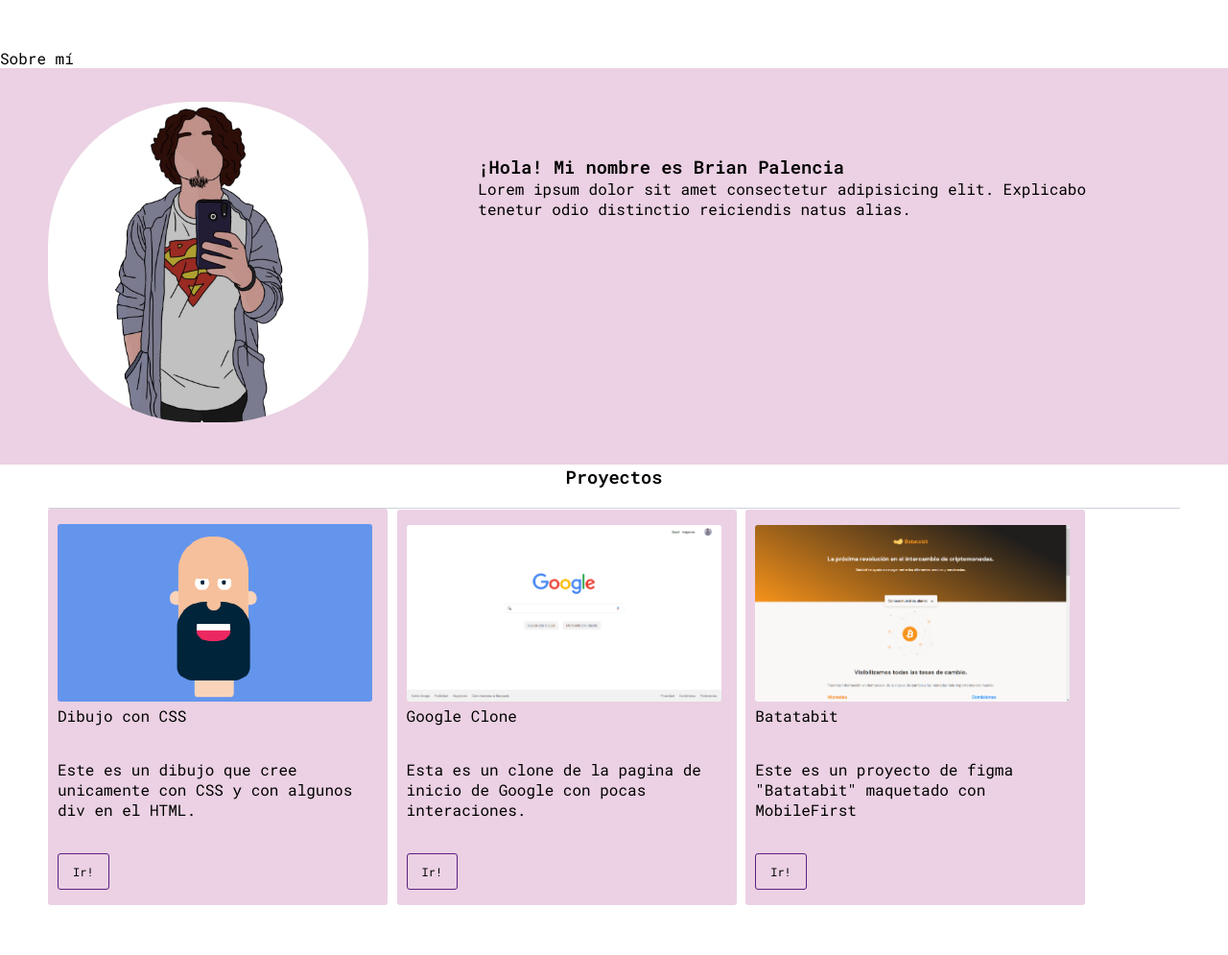
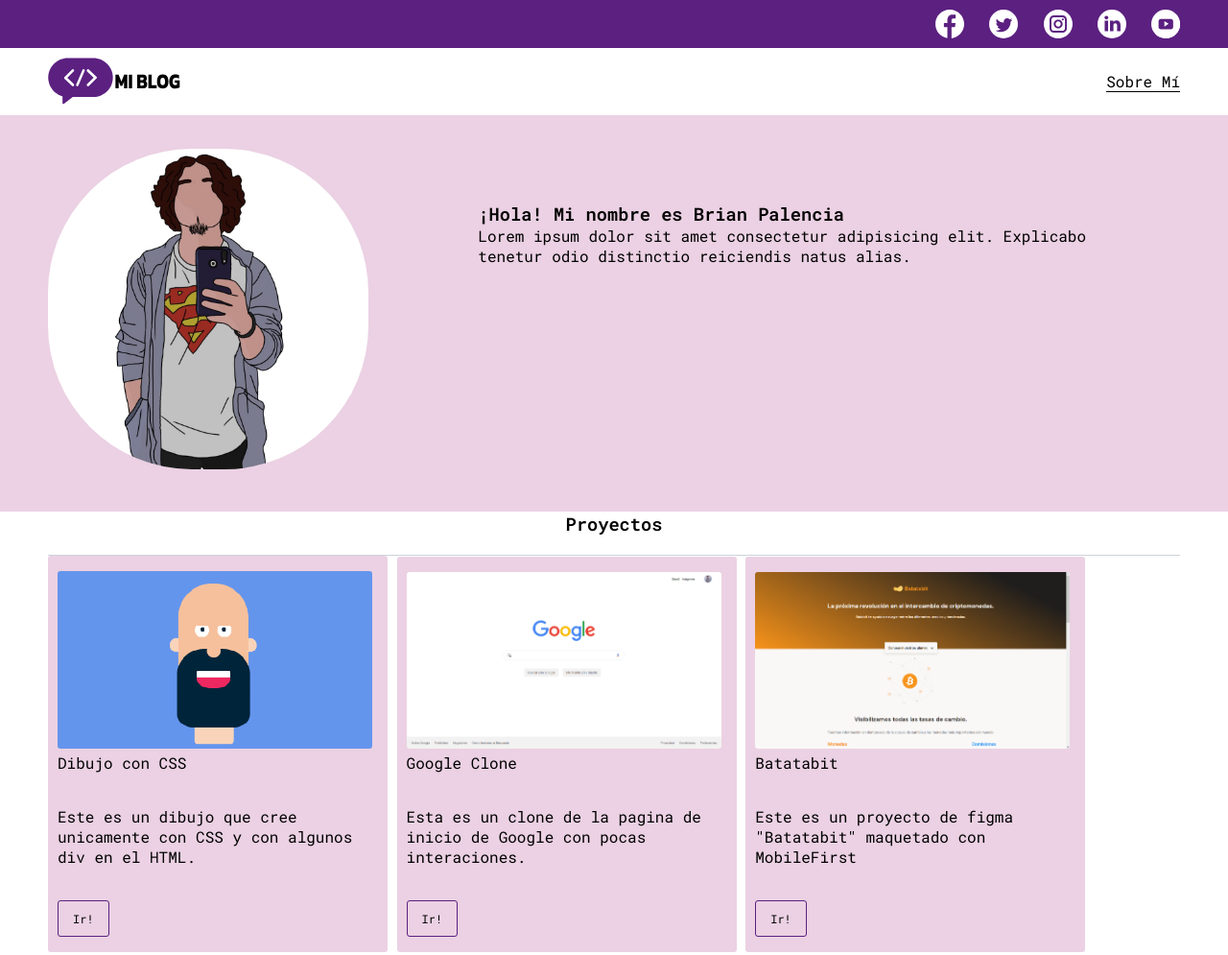
Before and after one commit to BrianPalencia/Blogs, a plain HTML site: page perfil.html in a window 1280 px wide. Shown: the top 995 px of the page at 96% size. Drawn offline with Linux system fonts and the light colour scheme.

Commit message:
pase los cambios del header a todos los sites

```diff
--- a/perfil.html
+++ b/perfil.html
@@ -9,23 +9,35 @@
     <link href="https://fonts.googleapis.com/css2?family=Bebas+Neue&family=Righteous&family=Roboto+Mono:wght@400;600&display=swap" rel="stylesheet">
 </head>
 <body>
+    <div class="icons-container">
+        <ul class="icons-section">
+            <li class="facebook-icon">
+                <a href="https://www.facebook.com/BrianDonaldo/"></a>
+            </li>
+            <li class="twitter-icon">
+                <a href="https://twitter.com/im_Brian_"></a>
+            </li>
+            <li class="instagram-icon">
+                <a href="https://www.instagram.com/im_brian__/"></a>
+            </li>
+            <li class="linkedin-icon">
+                <a href="https://www.linkedin.com/in/brianpalencia/"></a>
+            </li>
+            <li class="youtube-icon">
+                <a href="https://www.youtube.com/channel/UC1LZwqoR2Zp7-4zyPYMeAJg"></a>
+            </li>
+        </ul>
+    </div>
     <header>
-        <section class="header-icons-container">
-            <div class="icons">
-                <a href="https://www.facebook.com/BrianDonaldo/"><span class="facebook-logo social"></span></a>
-                <a href="https://twitter.com/im_Brian_"><span class="twitter-logo social"></span></a>
-                <a href="https://www.instagram.com/im_brian__/"><span class="instagram-logo social"></span></a>
-                <a href="https://www.linkedin.com/in/brianpalencia/"><span class="linkedin-logo social"></span></a>
-                <a href="https://www.youtube.com/channel/UC1LZwqoR2Zp7-4zyPYMeAJg"><span class="youtube-logo social"></span></a>
-            </div>
-        </section>
-        <nav>
-            <section class="nav-logo-container">
-                <a href=""><img src="./assets/icons/LogoBrian.svg" alt="Logo de mi blog"></a>
-            </section>
-            <section class="profile-link">
-                <a href="perfil.html">Sobre mí</a>
-            </section>
+        <nav class="nav-container">
+            <ul>
+                <li class="nav-logo-container">
+                    <a href="./blog.html"><img src="./assets/icons/LogoBrian2.svg" alt="Logo de mi blog"></a>
+                </li>
+                <li class="profile-link">
+                    <a href="./perfil.html">Sobre Mí</a>
+                </li>
+            </ul>
         </nav>
     </header>
     <main class="profile-main">
```
Also changed, not shown: blog.html (+28 -16 lines), blogs.html (+28 -16 lines).
